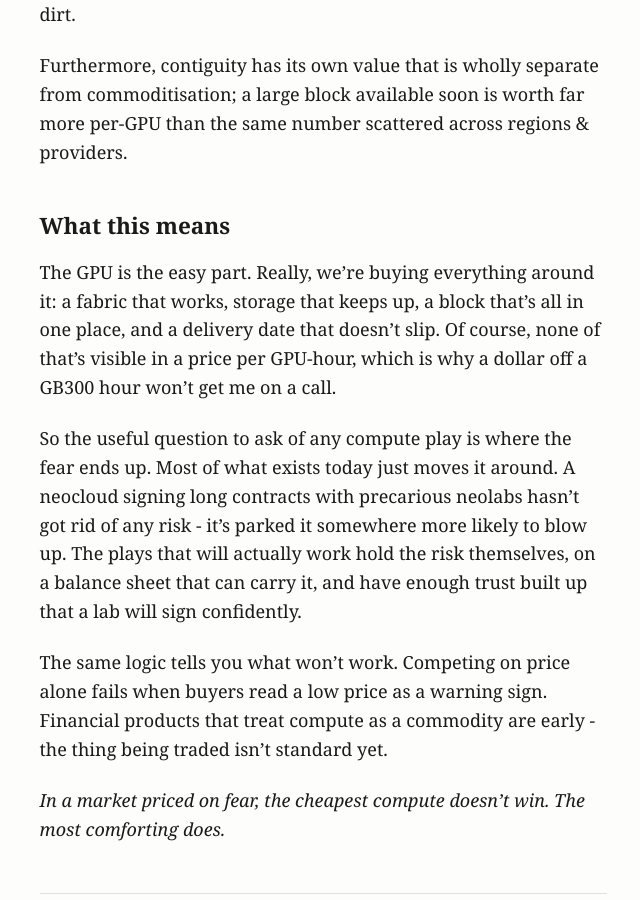
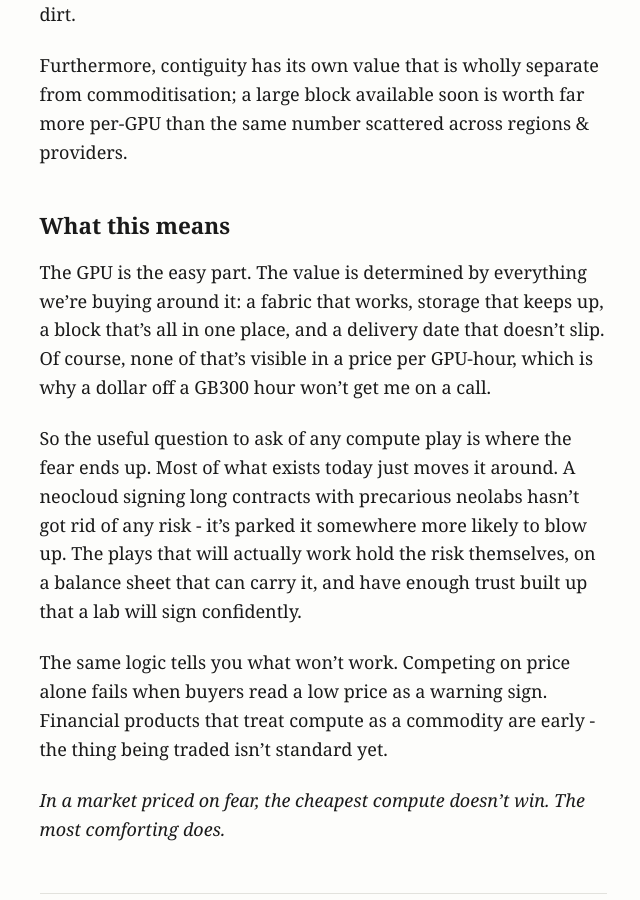
Before and after one commit to nat-echlin/nat-echlin.github.io, a Jekyll site: the page built from docs/six.md, in a window 1280 px wide and 900 px high, scrolled down 5121 px. Shown: the whole window, without its empty margins (317-957 px from the left). Built offline with Jekyll 4.4.1, drawn with Linux system fonts in a browser that asks for light colours.

Commit message:
Six: tweak What this means opener

```diff
--- a/docs/six.md
+++ b/docs/six.md
@@ -76,7 +76,7 @@ Furthermore, contiguity has its own value that is wholly separate from commoditi
 
 ### What this means
 
-The GPU is the easy part. Really, we're buying everything around it: a fabric that works, storage that keeps up, a block that's all in one place, and a delivery date that doesn't slip. Of course, none of that's visible in a price per GPU-hour, which is why a dollar off a GB300 hour won't get me on a call.
+The GPU is the easy part. The value is determined by everything we're buying around it: a fabric that works, storage that keeps up, a block that's all in one place, and a delivery date that doesn't slip. Of course, none of that's visible in a price per GPU-hour, which is why a dollar off a GB300 hour won't get me on a call.
 
 So the useful question to ask of any compute play is where the fear ends up. Most of what exists today just moves it around. A neocloud signing long contracts with precarious neolabs hasn't got rid of any risk - it's parked it somewhere more likely to blow up. The plays that will actually work hold the risk themselves, on a balance sheet that can carry it, and have enough trust built up that a lab will sign confidently.
 
```
